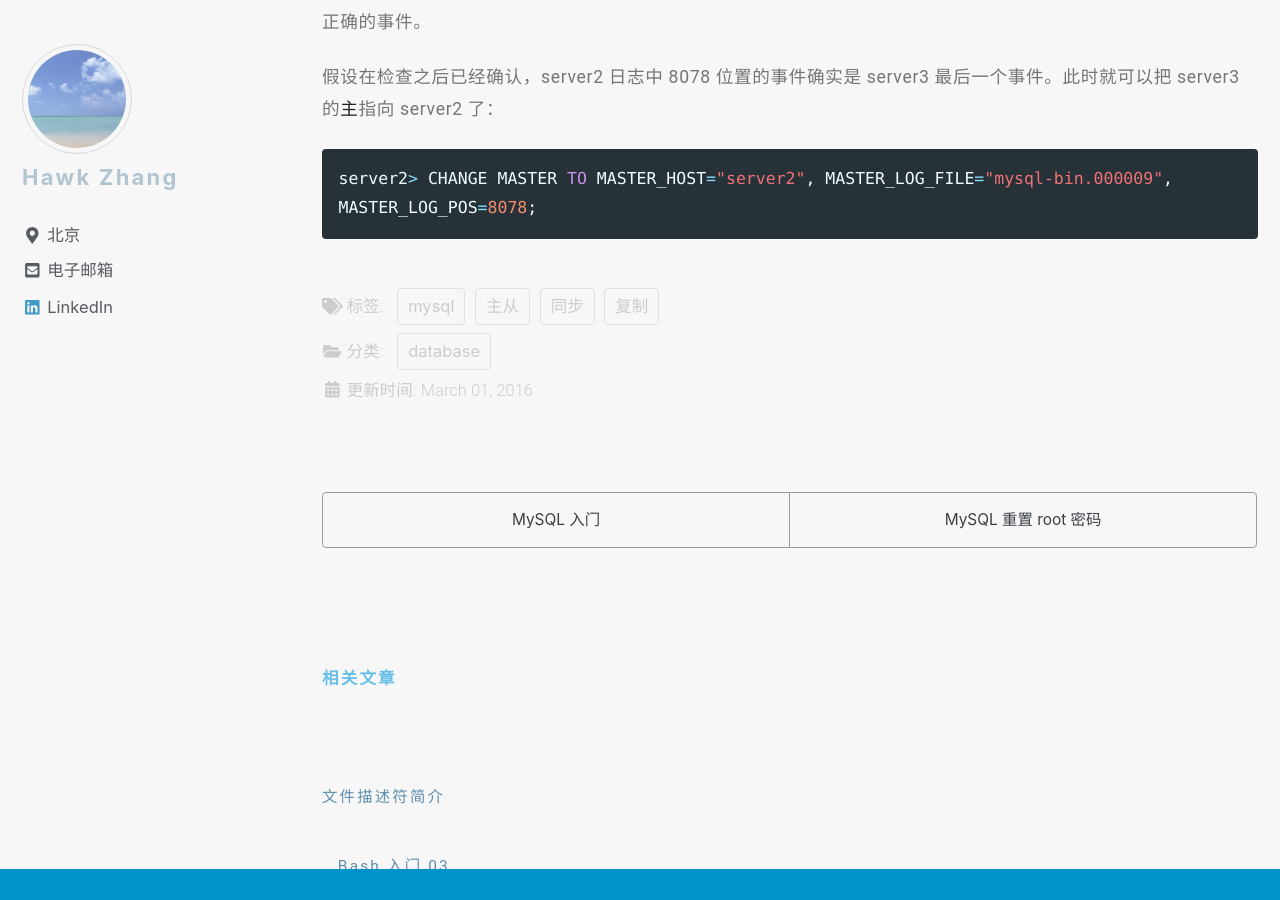
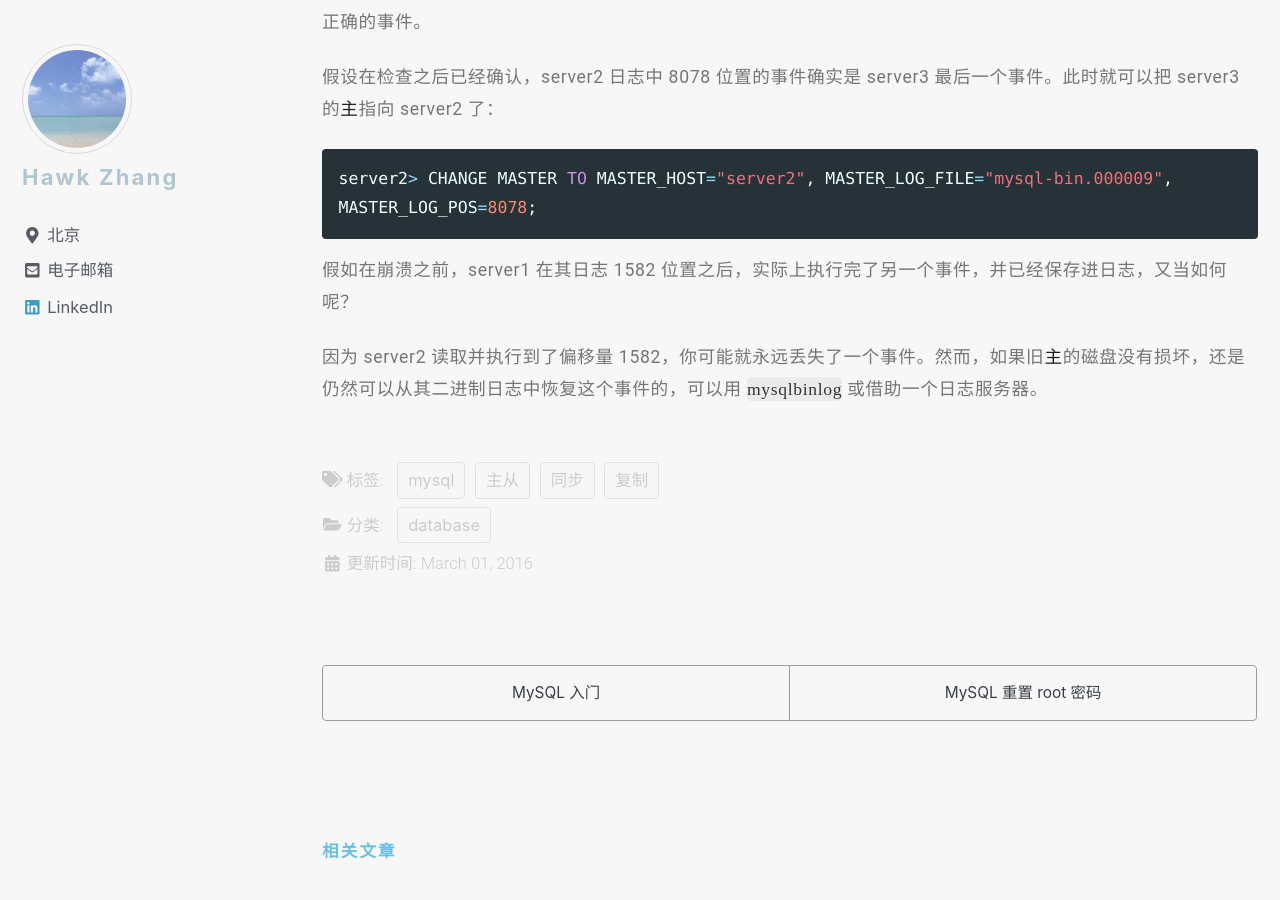
Before and after one commit to narru888/linotes_note, a Jekyll site: the page built from _posts/mysql/2016-03-01-master.slave.md, in a window 1280 px wide and 900 px high, scrolled down 53984 px. Built offline with Jekyll 4.4.1, drawn with Linux system fonts in a browser that asks for light colours; nearby versions of some CDN libraries; a script that is not in the unit is left out.

Commit message:
update on 2018-08-16 14:50:01 CST

````diff
--- a/_posts/mysql/2016-03-01-master.slave.md
+++ b/_posts/mysql/2016-03-01-master.slave.md
@@ -1670,3 +1670,7 @@ $ pt-table-checksum --replicate=test.checksum <master_host>
 server2> CHANGE MASTER TO MASTER_HOST="server2", MASTER_LOG_FILE="mysql-bin.000009",
 MASTER_LOG_POS=8078;
 ```
+
+假如在崩溃之前，server1 在其日志 1582 位置之后，实际上执行完了另一个事件，并已经保存进日志，又当如何呢？
+
+因为 server2 读取并执行到了偏移量 1582，你可能就永远丢失了一个事件。然而，如果旧*主*的磁盘没有损坏，还是仍然可以从其二进制日志中恢复这个事件的，可以用 `mysqlbinlog` 或借助一个日志服务器。
````
